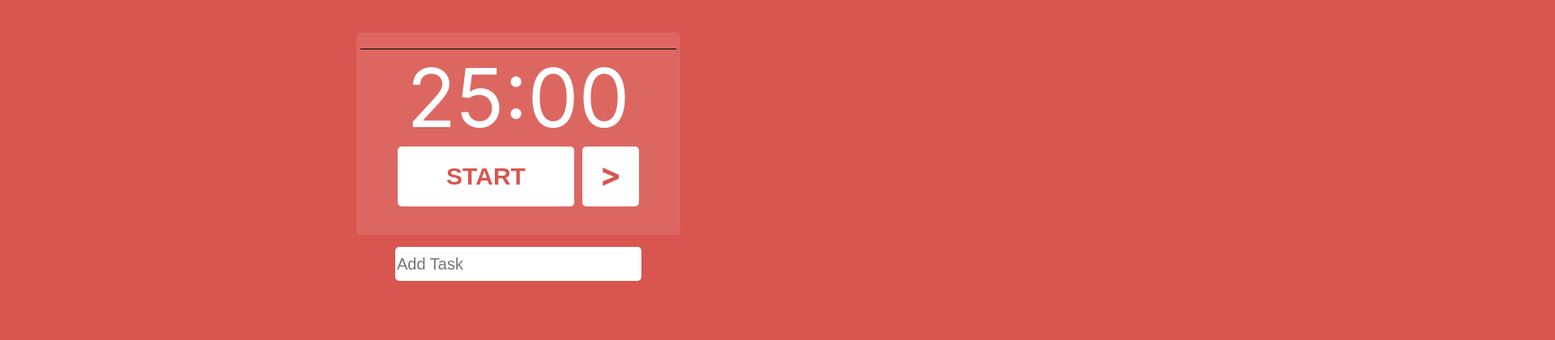
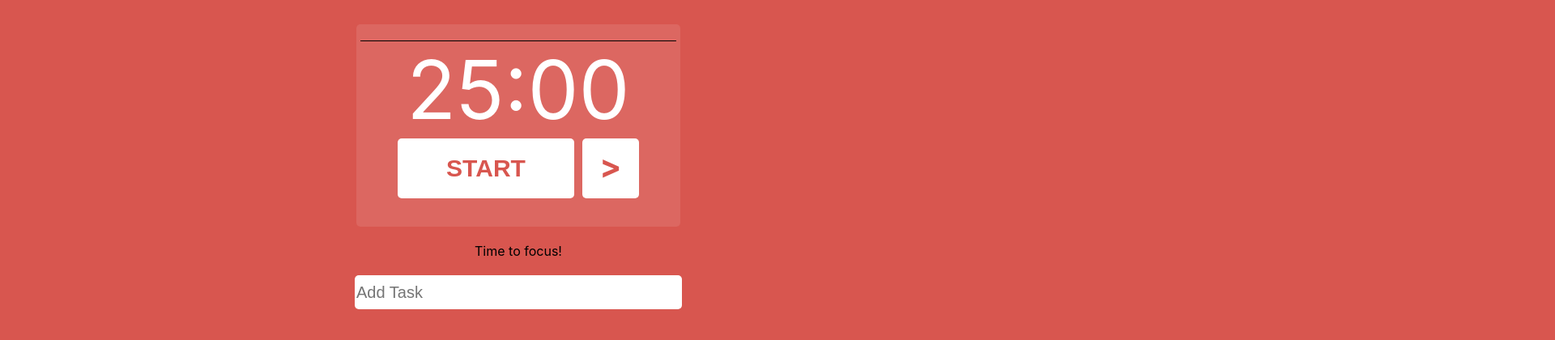
Before and after one commit to joelcmk/Pomodoro, a React (Create React App) app: page / in a window 1280 px wide. Shown: the top 420 px of the page at 81% size, 1920 px wide, since content can reach past the window. Built offline with nearby package versions, Linux system fonts and the light colour scheme.

Commit message:
Improve design and add text feature.

```diff
--- a/src/App.css
+++ b/src/App.css
@@ -1,6 +1,8 @@
 .pomodoro {
   display: flex;
-  justify-content: center;
+  flex-direction: column;
+  text-align: center;
+  margin-top: 30px;
 }
 
 .timer-box {
@@ -9,8 +11,7 @@
   width: 400px;
   text-align: center;
   height: 250px;
-  margin-bottom: 15px;
-  margin-top: 40px;
+  margin: 0 auto;
 }
 
 .timer {
@@ -44,6 +45,10 @@
   align-items: center;
 }
 
+.text {
+  margin: 20px;
+}
+
 .red {
   color: #D8564F;
 }
@@ -59,12 +64,12 @@
 }
 
 .todo_list input {
-  width: 300px;
+  width: 400px;
   height: 40px;
   font-size: 20px;
   border: 0;
   border-radius: 5px;
-  margin: 0 3000px;
+  margin: 0 300px;
 }
 
 .todo {
--- a/src/components/Timer.js
+++ b/src/components/Timer.js
@@ -13,6 +13,7 @@ function Timer() {
   const [cycleNumber, setCycleNumber] = useState(1);
   const [background, setBackground] = useState(bgRed);
   const [color, setColor] = useState('red');
+  const [text, setText] = useState('Time to focus!');
 
   const timerMinutes = minutes < 10 ? `0${minutes}` : minutes;
   const timerSeconds = seconds < 10 ? `0${seconds}` : seconds;
@@ -35,7 +36,17 @@ function Timer() {
     const focusTime = cycleNumber === 1 || cycleNumber === 3 || cycleNumber === 5;
     const shortBreak = cycleNumber === 2 || cycleNumber === 4;
     const breaks = shortBreak || cycleNumber === 6;
-    const breakAndFocusTime = setStart(false); setSeconds(0); breaks ? setBackground(bgGreen) : setBackground(bgRed); breaks ? setColor('green') : setColor('red');
+
+    const breakAndFocusTime = setStart(false); setSeconds(0); if (breaks) {
+      setBackground(bgGreen);
+      setColor('green');
+      setText('Time to Relax!');
+    } else {
+      setBackground(bgRed);
+      setColor('red');
+      setText('Time to focus!');
+    }
+
     if (focusTime) {
       breaks;
       setMinutes(25);
@@ -97,6 +108,8 @@ function Timer() {
     }, 1000);
   };
 
+  console.log(text);
+
   return (
     <div className="pomodoro">
       <div className="timer-box">
@@ -129,6 +142,7 @@ function Timer() {
           </div>
         </div>
       </div>
+      <span className="text">{text}</span>
     </div>
   );
 }
```
